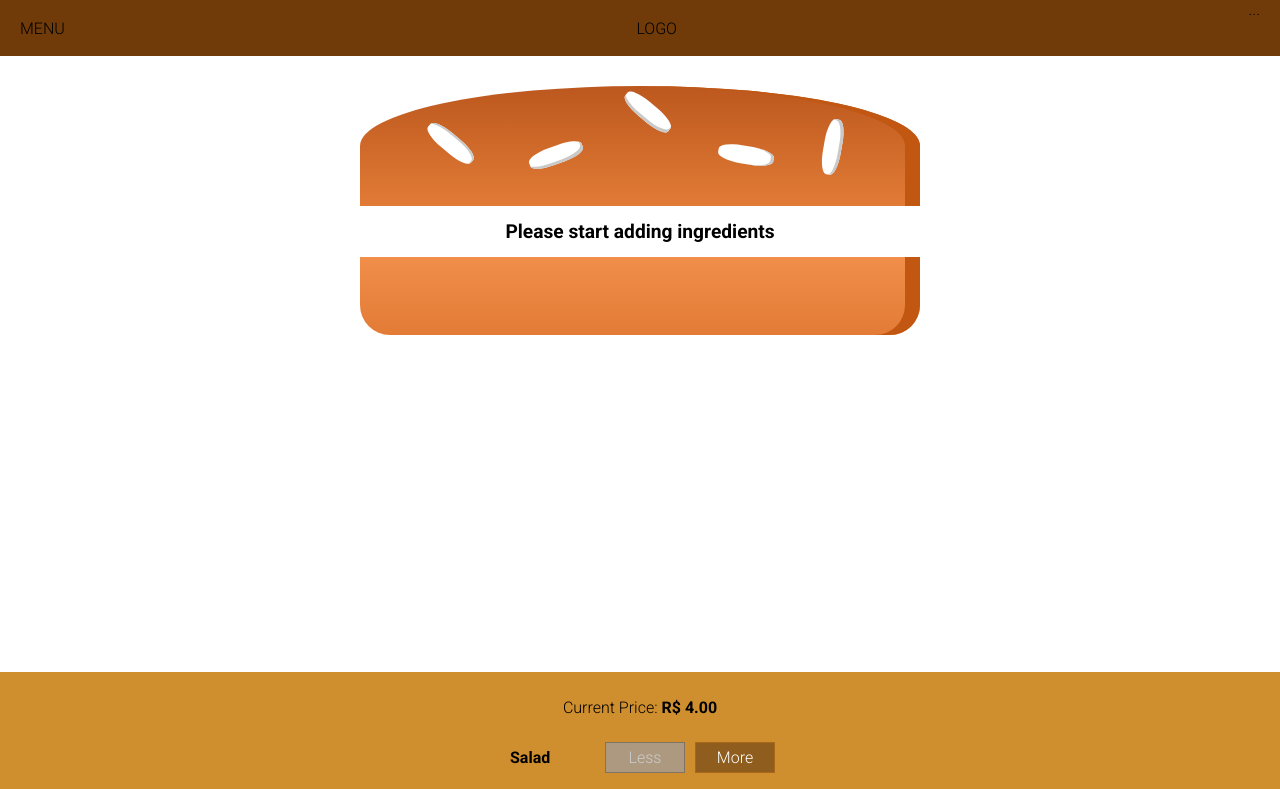
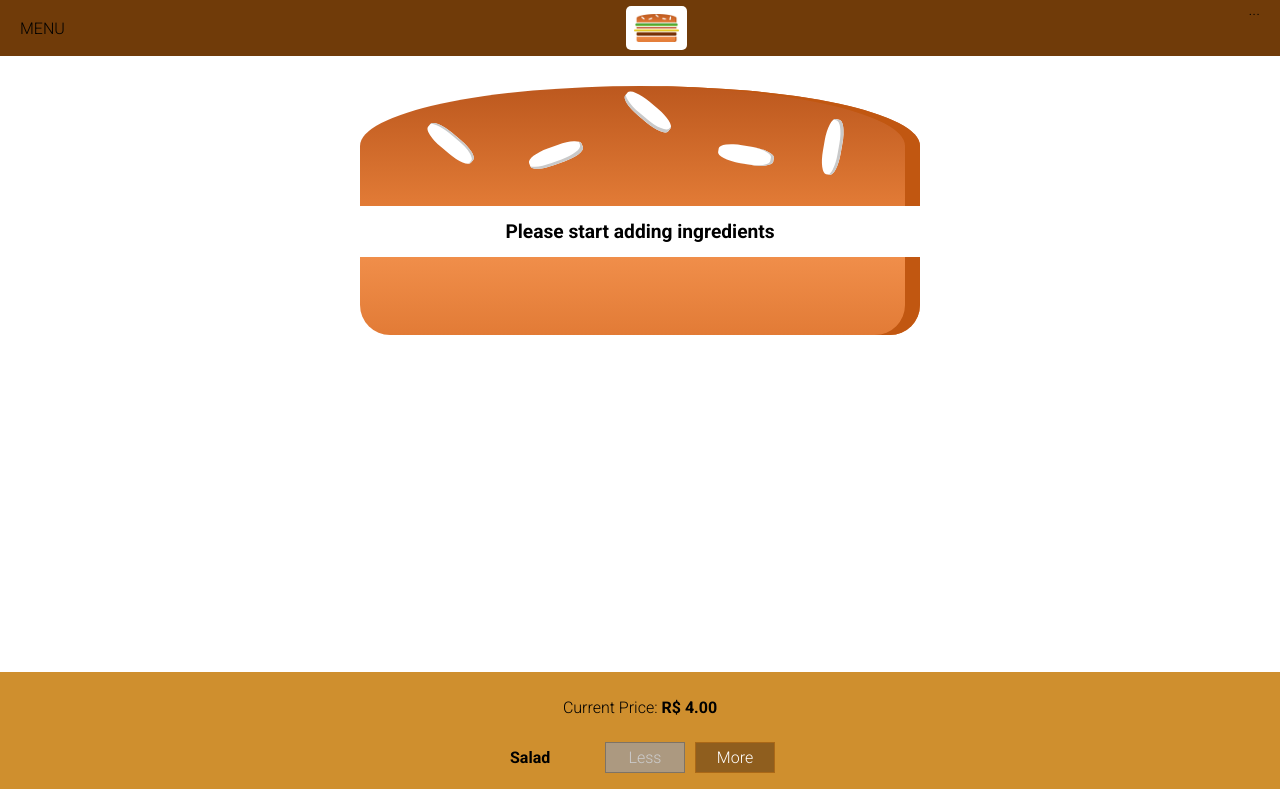
Before and after one commit to brandaogabriel7/burger-builder-app, a React (Create React App) app: page / in a window 1280 px wide. Shown: the top 789 px of the page. Built offline with nearby package versions, Linux system fonts and the light colour scheme.

Commit message:
feat: add logo to toolbar

```diff
--- /dev/null
+++ b/src/components/Logo/Logo.js
@@ -0,0 +1,11 @@
+import React from 'react';
+import burgerLogo from '../../assets/images/burger-logo.png';
+import styles from './logo.module.css';
+
+const Logo = () => (
+    <div className={styles.Logo}>
+        <img src={burgerLogo} alt="Burger Builder App Logo" />
+    </div>
+);
+
+export default Logo;
--- /dev/null
+++ b/src/components/Logo/logo.module.css
@@ -0,0 +1,11 @@
+.Logo {
+    background-color: white;
+    padding: 8px;
+    height: 80%;
+    box-sizing: border-box;
+    border-radius: 5px;
+}
+
+.Logo img {
+    height: 100%;
+}
--- a/src/components/Navigation/Toolbar/Toolbar.js
+++ b/src/components/Navigation/Toolbar/Toolbar.js
@@ -1,10 +1,11 @@
 import React from 'react';
+import Logo from '../../Logo/Logo';
 import styles from './toolbar.module.css';
 
 const Toolbar = () => (
     <header className={styles.Toolbar}>
         <div>MENU</div>
-        <div>LOGO</div>
+        <Logo />
         <nav>...</nav>
     </header>
 );
```
Also changed, not shown: src/assets/images/burger-logo.png (added).
